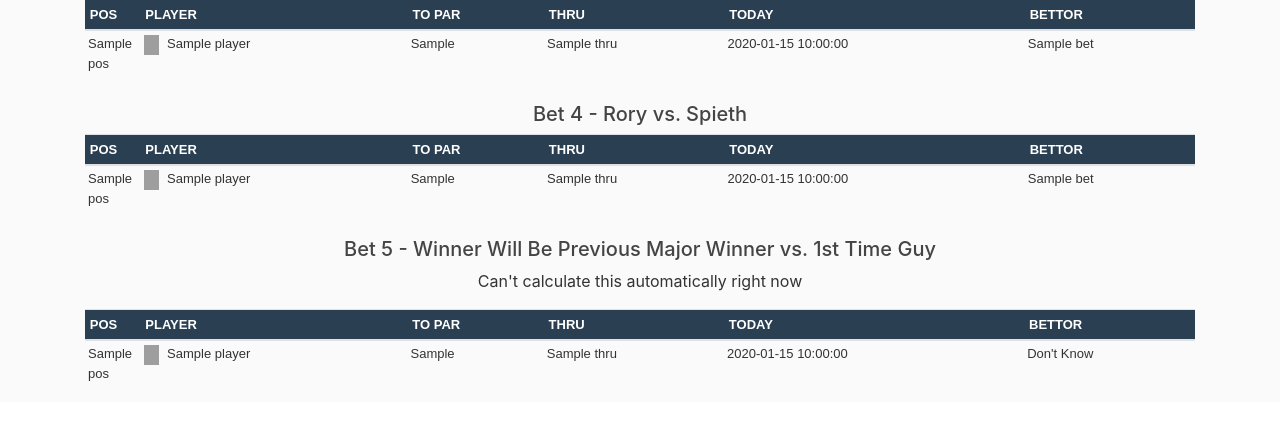
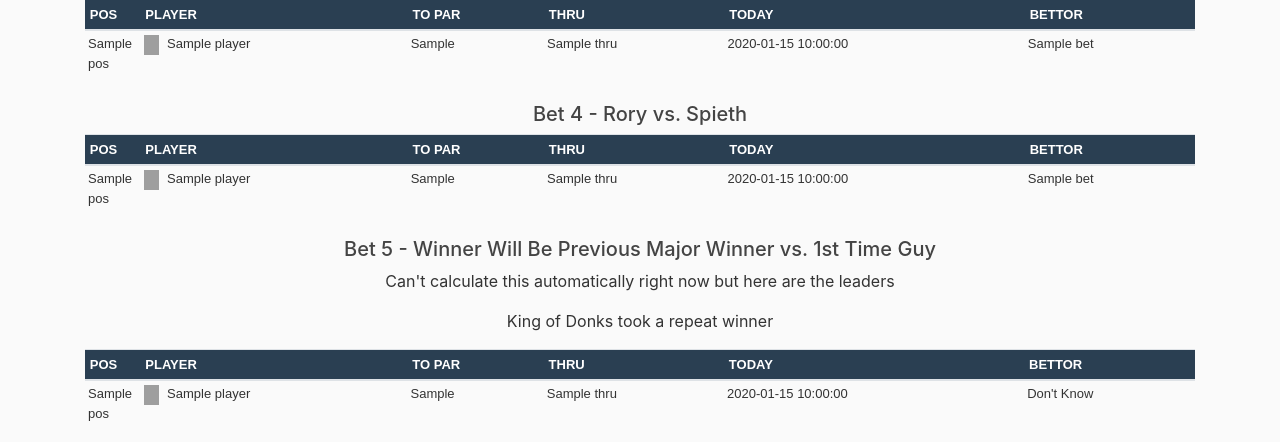
Before and after one commit to jbarton311/donkey_golf, a Flask app: template donkey_golf/templates/side_action.html in a window 1280 px wide. Shown: the part 598-1040 px from the top of the page. Before the commit the page ends 979 px from the top, so only its background shows below. Run offline with Flask 2, Linux system fonts and the light colour scheme; the template is opened without the code that fills it: most values are stand-ins (such as "Sample title", 1, 10 or a date in 2020); some libraries are stand-ins or nearby versions; grey boxes are pictures that could not be loaded.

Commit message:
Adding note to side bet

```diff
--- a/donkey_golf/templates/side_action.html
+++ b/donkey_golf/templates/side_action.html
@@ -193,7 +193,8 @@
   <h5>
      Bet 5 - Winner Will Be Previous Major Winner vs. 1st Time Guy</h5>
 
-    <p> Can't calculate this automatically right now </p>
+    <p> Can't calculate this automatically right now but here are the leaders </p>
+    <p> King of Donks took a repeat winner </p>
 </div>
 
 <font size="2" face="Arial">
```
